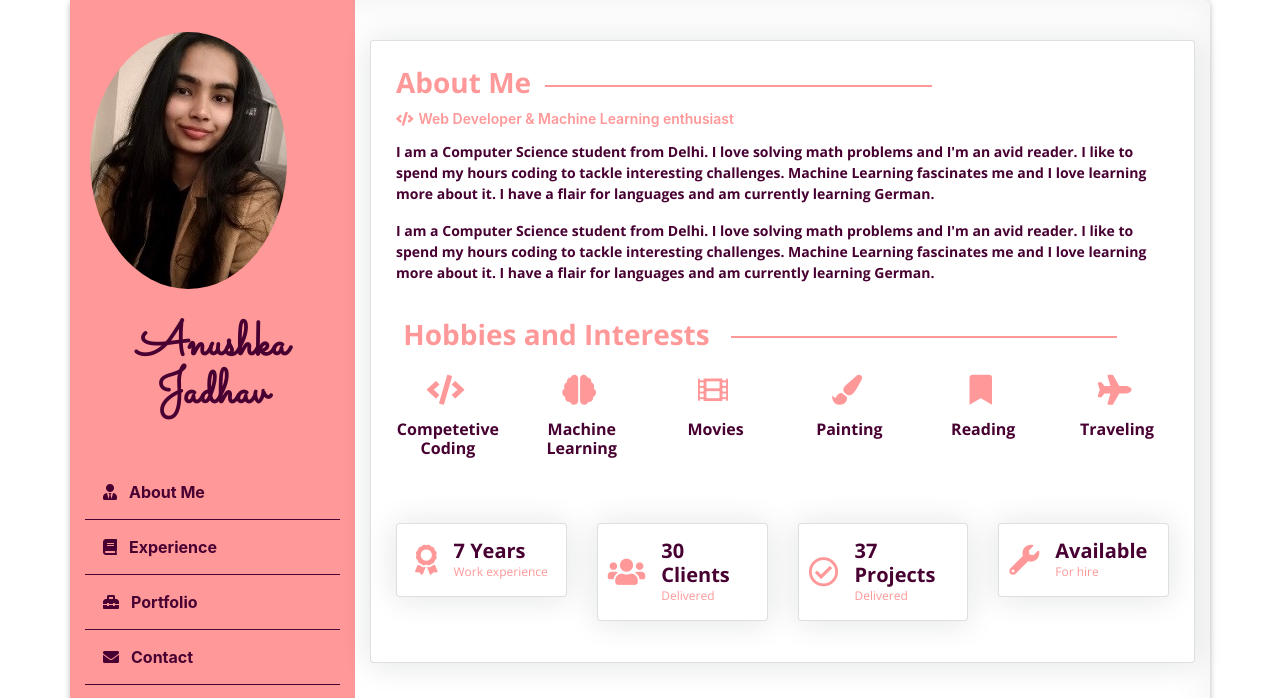
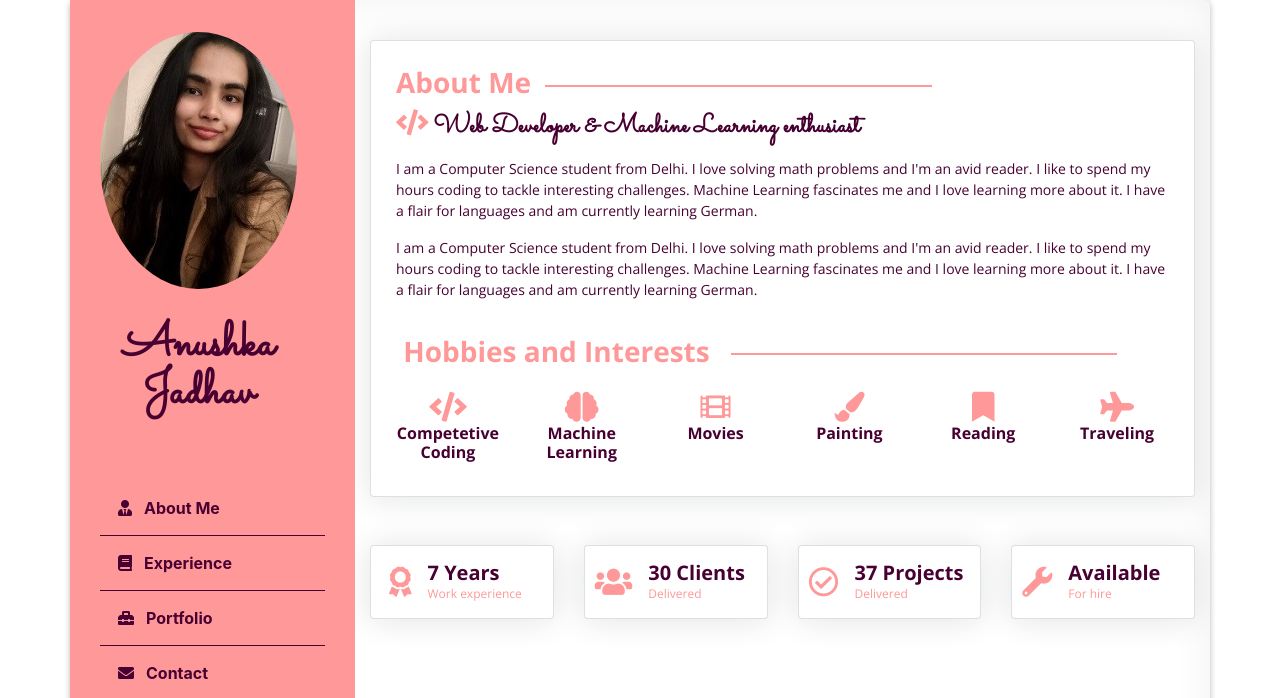
Before and after one commit to anna4j/Portfolio, a website with bundled scripts: page index.html in a window 1280 px wide. Shown: the top 698 px of the page. Built offline with nearby package versions, Linux system fonts and the light colour scheme.

Commit message:
code formatting

```diff
--- a/index.html
+++ b/index.html
@@ -1,119 +1,73 @@
 <!DOCTYPE html>
 <html lang="en">
+
 <head>
-    <meta charset="utf-8" />
-    <meta
-      name="viewport"
-      content="width=device-width, initial-scale=1, shrink-to-fit=no"
-    />
-    <meta name="description" content="" />
-    <meta name="author" content="" />
+  <meta charset="UTF-8">
+  <meta name="viewport" content="width=device-width, initial-scale=1.0">
+  <meta http-equiv="X-UA-Compatible" content="ie=edge">
 
   <title>Anushka Jadhav</title>
   <link rel="icon" href="./favicon.ico" />
 
   <!-- Bootstrap core CSS -->
   <link href="vendor/bootstrap/css/bootstrap.min.css" rel="stylesheet" />
-    <link
-      rel="stylesheet"
-      href="vendor\fontawesome\fontawesome-free\css\all.min.css"
-    />
-    <link
-      rel="stylesheet"
-      href="vendor\magnific-popup\dist\magnific-popup.css"
-    />
+
+  <!-- Font Awesome Icons -->
+  <link rel="stylesheet" href="vendor\fontawesome\fontawesome-free\css\all.min.css" />
+
+  <!-- Plugin CSS -->
+  <link rel="stylesheet" href="vendor\magnific-popup\dist\magnific-popup.css" />
+
   <!-- Including google fonts -->
-    <link
-      href="https://fonts.googleapis.com/css2?family=Open+Sans:ital,wght@0,300;0,400;0,700;1,300&display=swap"
-      rel="stylesheet"
-    />
-    <link
-      href="https://fonts.googleapis.com/css2?family=Sacramento&display=swap"
-      rel="stylesheet"
-    />
+  <link href="https://fonts.googleapis.com/css2?family=Open+Sans:ital,wght@0,300;0,400;0,700;1,300&display=swap"
+    rel="stylesheet" />
+  <link href="https://fonts.googleapis.com/css2?family=Sacramento&display=swap" rel="stylesheet" />
+
+  <!-- Simplebar -->
   <link rel="stylesheet" href="vendor\simplebar\dist\simplebar.css" />
-    <script src="js/main.min.js"></script>
+
+  <!-- Theme CSS - Includes Bootstrap And Custom CSS -->
   <link rel="stylesheet" href="css/root.min.css" />
 </head>
 
 <body>
   <!-- Navigation -->
-
   <section class="wrapper">
     <div class="container">
       <div class="row">
-          <div
-            class="col-12 col-sm-12 col-md-5 col-lg-3 sidebar"
-            style="background-color: #ff9898; color: #470031;"
-          >
-            <div class="mx-auto">
-              <figure class="figure profile-img mx-auto"></figure>
-              <img
-                class="img-fluid rounded-circle"
-                src="img\Anushka.jpg"
-                alt="profile-picture"
-              />
-              <figcaption
-                class="text-center"
-                style="font-family: 'Sacramento', cursive;"
-              >
-                <small class="d-block">Anushka</small>Jadhav
-              </figcaption>
-
+        <div class="col-12 col-sm-12 col-md-5 col-lg-3 sidebar" style="background-color: #ff9898; color: #470031;">
+          <div class="col-md-12 mx-auto">
+            <figure class="figure profile-img mx-auto">
+              <img class="img-fluid rounded-circle" src="img\Anushka.jpg" alt="profile-picture" />
+              <figcaption class="text-center" style="font-family: 'Sacramento', cursive;">
+                <small class="d-block">Anushka</small>Jadhav</figcaption>
+            </figure>
             <ul class="list-unstyled main-menu mt-5">
-                <li>
-                  <a href="" class="font-weight-bold" style="color: #470031;"
-                    ><i class="fa fa-user-tie"></i>About Me</a
-                  >
+              <li><a href="" class="font-weight-bold" style="color: #470031;"><i class="fa fa-user-tie"></i>About Me</a>
               </li>
-                <li>
-                  <a href="" class="font-weight-bold" style="color: #470031;"
-                    ><i class="fa fa-book"></i>Experience</a
-                  >
+              <li><a href="" class="font-weight-bold" style="color: #470031;"><i class="fa fa-book"></i>Experience</a>
               </li>
-                <li>
-                  <a href="" class="font-weight-bold" style="color: #470031;"
-                    ><i class="fa fa-toolbox"></i>Portfolio</a
-                  >
+              <li><a href="" class="font-weight-bold" style="color: #470031;"><i class="fa fa-toolbox"></i>Portfolio</a>
               </li>
-                <li>
-                  <a href="" class="font-weight-bold" style="color: #470031;"
-                    ><i class="fa fa-envelope"></i>Contact</a
-                  >
+              <li><a href="" class="font-weight-bold" style="color: #470031;"><i class="fa fa-envelope"></i>Contact</a>
               </li>
             </ul>
+
             <ul class="list-unstyled list-inline mt-3 text-center">
-                <li class="list-inline-item">
-                  <a href="" style="color: #470031;"
-                    ><i class="fab fa-linkedin-in"></i
-                  ></a>
+              <li class="list-inline-item"><a href="" style="color: #470031;"><i class="fab fa-linkedin-in"></i></a>
               </li>
-                <li class="list-inline-item">
-                  <a href="" style="color: #470031;"
-                    ><i class="fab fa-github"></i
-                  ></a>
-                </li>
-                <li class="list-inline-item">
-                  <a href="" style="color: #470031;"
-                    ><i class="fab fa-twitter"></i
-                  ></a>
-                </li>
-                <li class="list-inline-item">
-                  <a href="" style="color: #470031;"
-                    ><i class="fab fa-instagram"></i
-                  ></a>
-                </li>
+              <li class="list-inline-item"><a href="" style="color: #470031;"><i class="fab fa-github"></i></a></li>
+              <li class="list-inline-item"><a href="" style="color: #470031;"><i class="fab fa-twitter"></i></a></li>
+              <li class="list-inline-item"><a href="" style="color: #470031;"><i class="fab fa-instagram"></i></a></li>
             </ul>
           </div>
         </div>
-          <div
-            class="col-12 col-sm-12 col-md-7 col-lg-9 content about-me active"
-
-          >
+        <div id="about-me" data-simplebar class="col-12 col-sm-12 col-md-7 col-lg-9 content about-me active">
           <div class="card about-me">
             <h3 class="sideline font-weight-bold mb-2" style="color: #ff9898;">About Me</h3>
-              <div class="label title mb-2" >
-                <i class="fas fa-code"></i>Web Developer & Machine Learning enthusiast
+            <div class="label title mb-2">
+              <i class="fas fa-code"></i>Web Developer & Machine Learning enthusiast</div>
+
             <p>
               I am a Computer Science student from Delhi. I love solving
               math problems and I'm an avid reader. I like to spend my hours
@@ -136,26 +90,32 @@
                 <i class="fas fa-code" style="color: #ff9898;"></i>
                 <h6 class="font-weight-bold">Competetive Coding</h6>
               </div>
+
               <div class="col-4 col-md-4 col-lg-2 text-center mt-3">
                 <i class="fas fa-brain" style="color: #ff9898;"></i>
                 <h6 class="font-weight-bold">Machine Learning</h6>
               </div>
+
               <div class="col-4 col-md-4 col-lg-2 text-center mt-3">
                 <i class="fa fa-film" style="color: #ff9898;" aria-hidden="true"></i>
                 <h6 class="font-weight-bold">Movies</h6>
               </div>
+
               <div class="col-4 col-md-4 col-lg-2 text-center mt-3">
                 <i class="fa fa-paint-brush" aria-hidden="true" style="color: #ff9898;"></i>
                 <h6 class="font-weight-bold">Painting</h6>
               </div>
+
               <div class="col-4 col-md-4 col-lg-2 text-center mt-3">
                 <i class="fa fa-bookmark" aria-hidden="true" style="color: #ff9898;"></i>
                 <h6 class="font-weight-bold">Reading</h6>
               </div>
+
               <div class="col-4 col-md-4 col-lg-2 text-center mt-3">
                 <i class="fa fa-plane" aria-hidden="true" style="color: #ff9898;"></i>
                 <h6 class="font-weight-bold">Traveling</h6>
               </div>
+
             </div>
           </div>
           <div class="row mt-5">
@@ -197,8 +157,10 @@
             </div>
           </div>
         </div>
-            </div>
-          </div>
+
+
+
+
       </div>
     </div>
   </section>
@@ -212,4 +174,5 @@
   <script src="vendor/filterizr/dist/jquery.filterizr.min.js"></script>
   <!--    <script src="js/main.min.js"></script> -->
 </body>
+
 </html>
--- a/scss/_card.scss
+++ b/scss/_card.scss
@@ -15,7 +15,10 @@
 
   // Profesisonal title of the person.
   .title {
-    color: $pink;
+    color: $dark;
+    font-size: 26px;
+    font-family: 'Sacramento', cursive;
+
 
     i {
       margin-right: 5px;
--- a/scss/_global.scss
+++ b/scss/_global.scss
@@ -3,7 +3,7 @@ body {
   font-family: 'Open Sans, sans-serif';
 }
 body {
-  background: #fff1e9;
+  background: white;
   overflow-x: hidden;
 
   /*@media (min-width: 768px) {
```
Also changed, not shown: css/root.css, css/root.min.css. Lines whose indentation alone changed are shown as unchanged.
